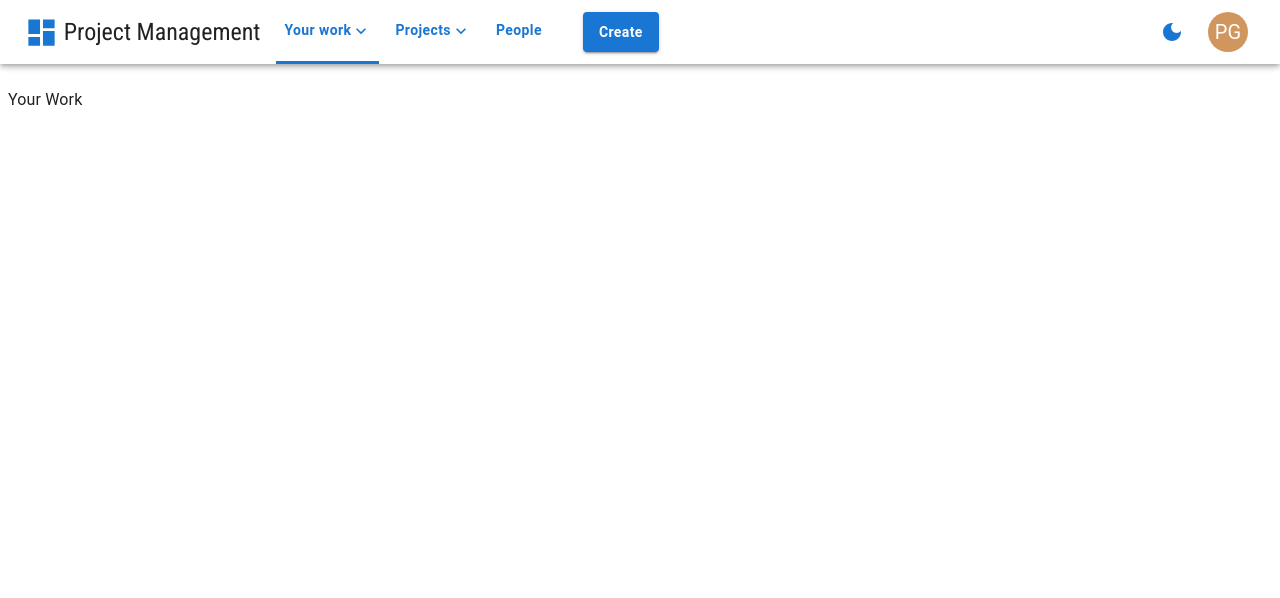
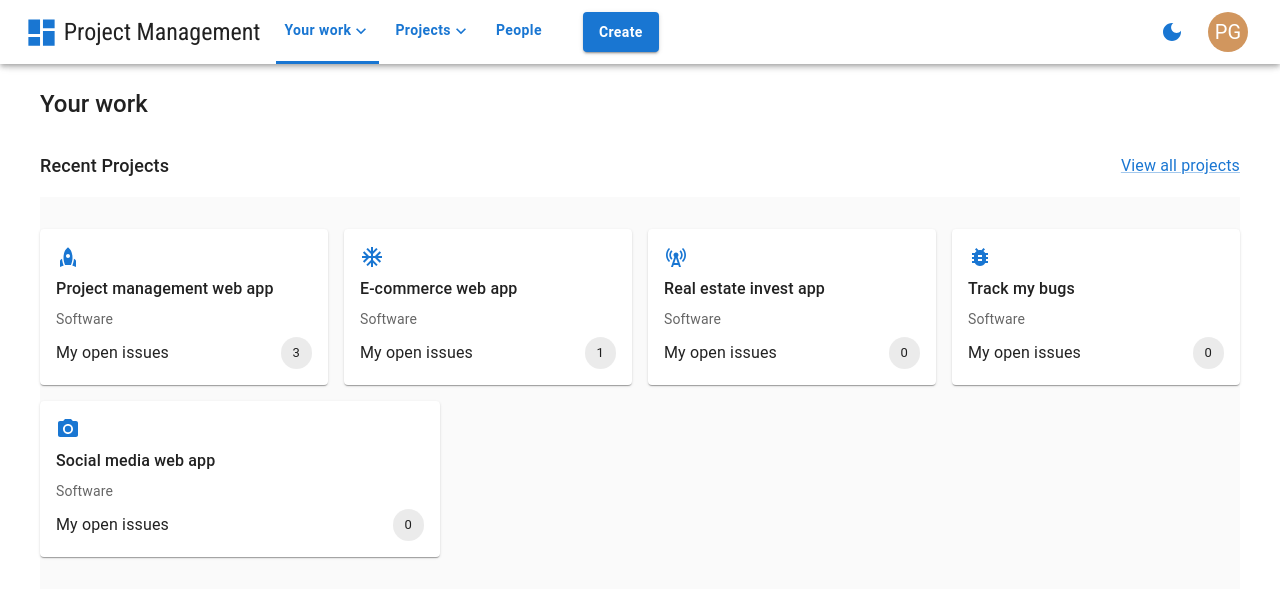
Before and after one commit to gpfDeveloper/project-management-frontend, a React (Create React App) app: page /your-work in a window 1280 px wide. Shown: the top 598 px of the page. Built offline with nearby package versions, Linux system fonts and the light colour scheme.

Commit message:
your work, recent project card

```diff
--- a/src/App.tsx
+++ b/src/App.tsx
@@ -5,7 +5,7 @@ import People from 'pages/People';
 import ProjectDetailBoard from 'pages/ProjectDetailBoard';
 import ProjectDetailIssues from 'pages/ProjectDetailIssues';
 import ProjectDetailSetting from 'pages/ProjectDetailSetting';
-import YourWork from 'pages/YourWork';
+import YourWorkPage from 'pages/YourWorkPage';
 import { Route, Routes } from 'react-router-dom';
 
 function App() {
@@ -29,7 +29,7 @@ function App() {
         element={<ProjectDetailSetting />}
       />
       <Route path="/projects" element={<AllProjectsPage />} />
-      <Route path="/your-work" element={<YourWork />} />
+      <Route path="/your-work" element={<YourWorkPage />} />
       <Route path="/people" element={<People />} />
     </Routes>
   );
--- a/src/components/project/board/ProjectBoardIssue.tsx
+++ b/src/components/project/board/ProjectBoardIssue.tsx
@@ -78,6 +78,7 @@ const ProjectBoardTask: FunctionComponent<IssueProps> = ({ issue, index }) => {
               {...provided.dragHandleProps}
               ref={provided.innerRef}
               sx={{
+                width: '100%',
                 p: 2,
                 bgcolor: 'background.paper',
                 '&:hover': {
--- /dev/null
+++ b/src/components/project/yourWork/YourWork.tsx
@@ -0,0 +1,108 @@
+import { Box, Chip, Paper, Typography, useTheme } from '@mui/material';
+import { FunctionComponent } from 'react';
+import { getIssuesAssignedToMe, getRecentProjects } from 'dummyData/dummyData';
+import { useAuth } from 'contexts/auth-context';
+import LinkRouter from 'components/shared/LinkRouter';
+import { ProjectProps } from 'types/types';
+import ProjectAvatar from '../setting/ProjectAvatar';
+import { useNavigate } from 'react-router-dom';
+
+type IssueCountMapType = { [k: string]: number };
+
+type ProjectCardType = {
+  project: ProjectProps;
+  issueCountMap: IssueCountMapType;
+};
+
+const ProjectCard: FunctionComponent<ProjectCardType> = ({
+  project,
+  issueCountMap,
+}) => {
+  const navigate = useNavigate();
+  return (
+    <Paper
+      sx={{
+        p: 2,
+        flex: 1,
+        minWidth: 240,
+        maxWidth: 400,
+        display: 'flex',
+        flexDirection: 'column',
+        gap: 1,
+        cursor: 'pointer',
+      }}
+      onClick={() => navigate(`/projects/${project.id}/board`)}
+    >
+      <ProjectAvatar name={project.avatar} />
+      <Typography fontWeight={500}>{project.name}</Typography>
+      <Typography variant="body2" color="text.secondary">
+        {project.type}
+      </Typography>
+      <Box
+        sx={{
+          display: 'flex',
+          alignItems: 'center',
+          justifyContent: 'space-between',
+        }}
+      >
+        <Typography>My open issues</Typography>
+        <Chip label={issueCountMap[project.id]} />
+      </Box>
+    </Paper>
+  );
+};
+
+const YourWork: FunctionComponent = () => {
+  const theme = useTheme();
+  const mode = theme.palette.mode;
+  const grey =
+    mode === 'light' ? theme.palette.grey[50] : theme.palette.grey[900];
+  const { user } = useAuth();
+  const projects = getRecentProjects();
+  const issues = getIssuesAssignedToMe(user);
+  const issuesInProgress = issues.filter(
+    (issue) => issue.status === 'IN PROGRESS'
+  );
+  const issuesToDo = issues.filter((issue) => issue.status === 'TO DO');
+  const issueCountMap: IssueCountMapType = {};
+  for (const project of projects) {
+    issueCountMap[project.id] = 0;
+  }
+  for (const issue of [...issuesInProgress, ...issuesToDo]) {
+    if (issue.projectId in issueCountMap) {
+      issueCountMap[issue.projectId] += 1;
+    }
+  }
+  console.log(issueCountMap);
+
+  return (
+    <Box sx={{ display: 'flex', flexDirection: 'column', gap: 4 }}>
+      <Typography variant="h5">Your work</Typography>
+      <Box sx={{ display: 'flex', flexDirection: 'column', gap: 2 }}>
+        <Box
+          sx={{
+            display: 'flex',
+            alignItems: 'center',
+            justifyContent: 'space-between',
+          }}
+        >
+          <Typography variant="h6">Recent Projects</Typography>
+          <LinkRouter to="/projects">View all projects</LinkRouter>
+        </Box>
+        <Box sx={{ backgroundColor: grey }}>
+          <Box sx={{ display: 'flex', gap: 2, py: 4, flexWrap: 'wrap' }}>
+            {projects.map((project) => (
+              <ProjectCard
+                key={project.id}
+                project={project}
+                issueCountMap={issueCountMap}
+              />
+            ))}
+          </Box>
+        </Box>
+      </Box>
+    </Box>
+  );
+};
+
+export default YourWork;
--- a/src/dummyData/dummyData.ts
+++ b/src/dummyData/dummyData.ts
@@ -245,8 +245,8 @@ export const sampleProjects: ProjectProps[] = [
     id: '65cc7df2-35a4-4342-b1ac-b72316a36a02',
     name: 'E-commerce web app',
     type: 'Software',
-    createdAt: '2022-06-02T20:21:07.5272333Z',
-    updatedAt: '2022-06-02T20:21:07.5272333Z',
+    createdAt: '2022-06-12T20:21:07.5272333Z',
+    updatedAt: '2022-06-12T20:21:07.5272333Z',
     owner: samplePeople[1],
     lead: samplePeople[2],
     avatar: 'Snow',
--- a/src/pages/YourWork.tsx
+++ /dev/null
@@ -1,8 +0,0 @@
-import { Layout } from 'components/layout/Layout';
-import { FunctionComponent } from 'react';
-
-const YourWork: FunctionComponent = () => {
-  return <Layout>Your Work</Layout>;
-};
-
-export default YourWork;
--- /dev/null
+++ b/src/pages/YourWorkPage.tsx
@@ -0,0 +1,16 @@
+import { Box } from '@mui/material';
+import { Layout } from 'components/layout/Layout';
+import YourWork from 'components/project/yourWork/YourWork';
+import { FunctionComponent } from 'react';
+
+const YourWorkPage: FunctionComponent = () => {
+  return (
+    <Layout>
+      <Box sx={{ mx: 4 }}>
+        <YourWork />
+      </Box>
+    </Layout>
+  );
+};
+
+export default YourWorkPage;
--- a/src/theme/theme.ts
+++ b/src/theme/theme.ts
@@ -17,6 +17,7 @@ export const getTheme = (mode: 'light' | 'dark') => {
       MuiTypography: {
         styleOverrides: {
           h5: { fontWeight: 500 },
+          h6: { fontSize: 18 },
         },
       },
       MuiFilledInput: {
```
